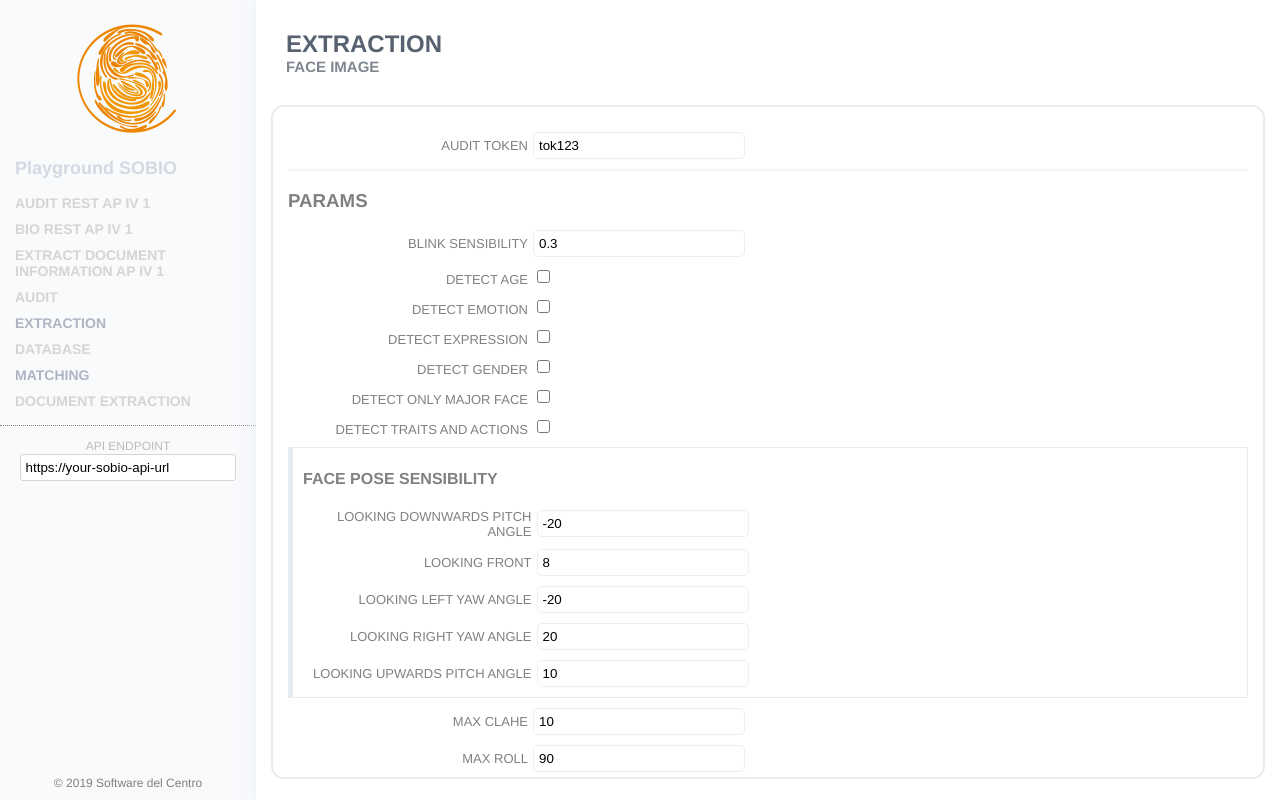
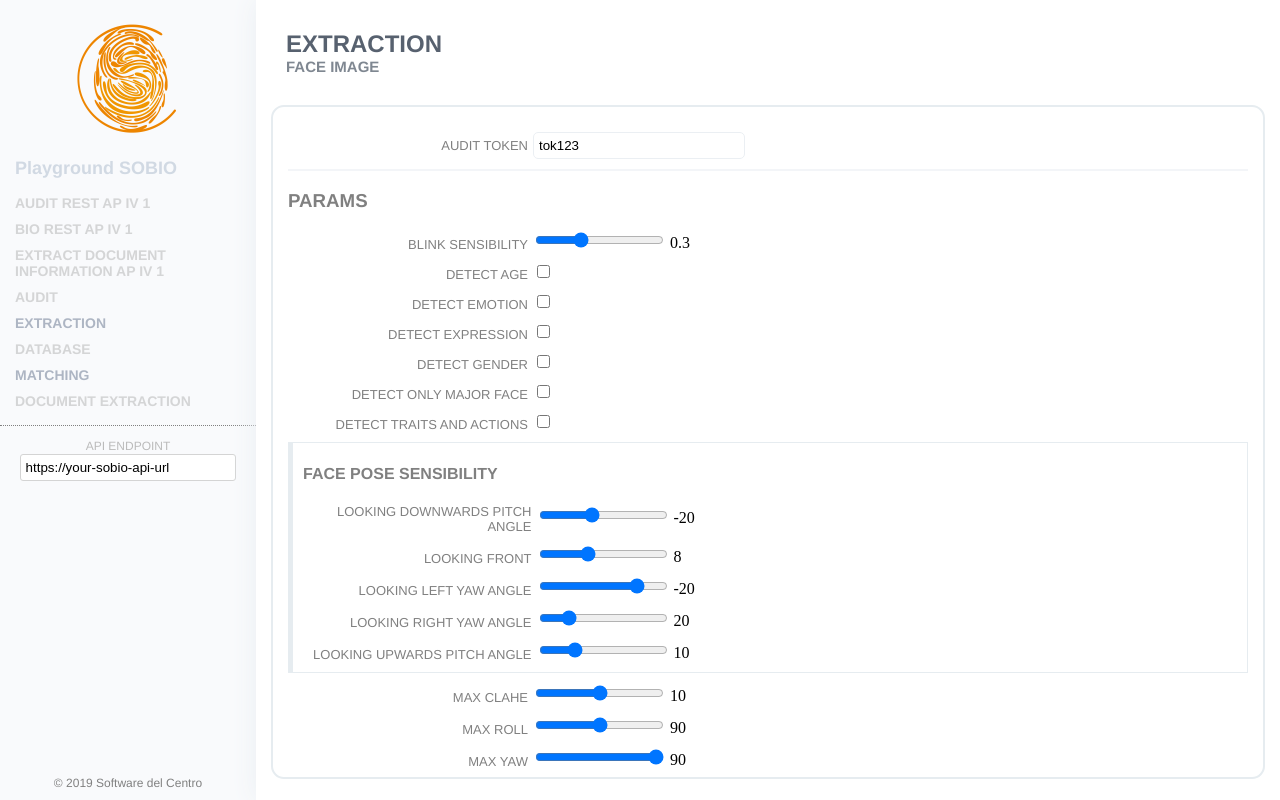
Before and after one commit to softwaredelcentro/sobio-playground, an Angular app: page /extraction/extract-face-image in a window 1280 px wide. Built offline with nearby package versions, Linux system fonts and the light colour scheme.

Commit message:
input range.

```diff
--- a/src/app/dataTypeObjects/extractFace.ts
+++ b/src/app/dataTypeObjects/extractFace.ts
@@ -12,7 +12,7 @@ export class FacePoseSensibility {
 }
 
 export class Params {
-    blinkSensibility = 0.3;
+    blinkSensibility = 3;
     detectAge = false;
     detectEmotion = false;
     detectExpression = false;
--- a/src/app/pages/extraction/extract-face-image/extract-face-image.component.html
+++ b/src/app/pages/extraction/extract-face-image/extract-face-image.component.html
@@ -54,7 +54,7 @@
             <label>
                 Blink Sensibility
             </label>
-            <input type="number" name="blinkSensibility" [(ngModel)]="dto.params.blinkSensibility">
+            <input type="range" min="1" max="7" name="blinkSensibility" [(ngModel)]="dto.params.blinkSensibility"> {{dto.params.blinkSensibility/10}}
         </div>
         <div class="inputRow">
             <label>
@@ -102,90 +102,90 @@
                 <label>
                     Looking Downwards Pitch Angle
                 </label>
-                <input type="number" name="lookingDownwardsPitchAngle"
-                    [(ngModel)]="dto.params.facePoseSensibility.lookingDownwardsPitchAngle">
+                <input type="range" min="-30" max="-5" name="lookingDownwardsPitchAngle"
+                    [(ngModel)]="dto.params.facePoseSensibility.lookingDownwardsPitchAngle"> {{dto.params.facePoseSensibility.lookingDownwardsPitchAngle}}
             </div>
             <div class="inputRow">
                 <label>
                     Looking Front
                 </label>
-                <input type="number" name="lookingFront" [(ngModel)]="dto.params.facePoseSensibility.lookingFront">
+                <input type="range" min="1" max="20" name="lookingFront" [(ngModel)]="dto.params.facePoseSensibility.lookingFront"> {{dto.params.facePoseSensibility.lookingFront}}
             </div>
             <div class="inputRow">
                 <label>
                     Looking Left Yaw Angle
                 </label>
-                <input type="number" name="lookingLeftYawAngle"
-                    [(ngModel)]="dto.params.facePoseSensibility.lookingLeftYawAngle">
+                <input type="range" min="-60" max="-10" name="lookingLeftYawAngle"
+                    [(ngModel)]="dto.params.facePoseSensibility.lookingLeftYawAngle"> {{dto.params.facePoseSensibility.lookingLeftYawAngle}}
             </div>
             <div class="inputRow">
                 <label>
                     Looking Right Yaw Angle
                 </label>
-                <input type="number" name="lookingRightYawAngle"
-                    [(ngModel)]="dto.params.facePoseSensibility.lookingRightYawAngle">
+                <input type="range" min="10" max="60" name="lookingRightYawAngle"
+                    [(ngModel)]="dto.params.facePoseSensibility.lookingRightYawAngle"> {{dto.params.facePoseSensibility.lookingRightYawAngle}}
             </div>
             <div class="inputRow">
                 <label>
                     Looking Upwards Pitch Angle
                 </label>
-                <input type="number" name="lookingUpwardsPitchAngle"
-                    [(ngModel)]="dto.params.facePoseSensibility.lookingUpwardsPitchAngle">
+                <input type="range" min="5" max="25" name="lookingUpwardsPitchAngle"
+                    [(ngModel)]="dto.params.facePoseSensibility.lookingUpwardsPitchAngle"> {{dto.params.facePoseSensibility.lookingUpwardsPitchAngle}}
             </div>
         </section>
         <div class="inputRow">
             <label>
                 Max Clahe
             </label>
-            <input type="number" name="maxCLAHE" [(ngModel)]="dto.params.maxCLAHE">
+            <input type="range" min="5" max="15" name="maxCLAHE" [(ngModel)]="dto.params.maxCLAHE"> {{dto.params.maxCLAHE}}
         </div>
         <div class="inputRow">
             <label>
                 Max Roll
             </label>
-            <input type="number" name="maxRoll" [(ngModel)]="dto.params.maxRoll">
+            <input type="range" min="0" max="180" name="maxRoll" [(ngModel)]="dto.params.maxRoll"> {{dto.params.maxRoll}}
         </div>
         <div class="inputRow">
             <label>
                 Max Yaw
             </label>
-            <input type="number" name="maxYaw" [(ngModel)]="dto.params.maxYaw">
+            <input type="range" min="0" max="90" name="maxYaw" [(ngModel)]="dto.params.maxYaw"> {{dto.params.maxYaw}}
         </div>
         <div class="inputRow">
             <label>
                 Min Clahe
             </label>
-            <input type="number" name="minCLAHE" [(ngModel)]="dto.params.minCLAHE">
+            <input type="range" min="0" max="5" name="minCLAHE" [(ngModel)]="dto.params.minCLAHE"> {{dto.params.minCLAHE}}
         </div>
         <div class="inputRow">
             <label>
                 Min Confidence
             </label>
-            <input type="number" name="minConfidence" [(ngModel)]="dto.params.minConfidence">
+            <input type="range" min="0" max="100" name="minConfidence" [(ngModel)]="dto.params.minConfidence"> {{dto.params.minConfidence}}
         </div>
         <div class="inputRow">
             <label>
                 Min IOD
             </label>
-            <input type="number" name="minIOD" [(ngModel)]="dto.params.minIOD">
+            <input type="range" min="8" max="1024" name="minIOD" [(ngModel)]="dto.params.minIOD"> {{dto.params.minIOD}}
         </div>
         <div class="inputRow">
             <label>
                 Min Quality
             </label>
-            <input type="number" name="minQuality" [(ngModel)]="dto.params.minQuality">
+            <input type="range" min="0" max="100" name="minQuality" [(ngModel)]="dto.params.minQuality"> {{dto.params.minQuality}}
         </div>
         <div class="inputRow">
             <label>
                 Scale H
             </label>
-            <input type="number" name="scaleH" [(ngModel)]="dto.params.scaleH">
+            <input type="range" min="0" max="2" name="scaleH" [(ngModel)]="dto.params.scaleH"> {{dto.params.scaleH}}
         </div>
         <div class="inputRow">
             <label>
                 Thumbnail Width
             </label>
-            <input type="number" name="thumbnailWidth" [(ngModel)]="dto.params.thumbnailWidth">
+            <input type="range" min="24" max="512" name="thumbnailWidth" [(ngModel)]="dto.params.thumbnailWidth"> {{dto.params.thumbnailWidth}}
         </div>
         <div class="inputRow">
             <label>
@@ -203,7 +203,7 @@
             <label>
                 Video Frames Seq
             </label>
-            <input type="number" name="videoFramesSeq" [(ngModel)]="dto.params.videoFramesSeq">
+            <input type="range" min="1" max="5" name="videoFramesSeq" [(ngModel)]="dto.params.videoFramesSeq"> {{dto.params.videoFramesSeq}}
         </div>
     </section>
     <section>
--- a/src/app/pages/extraction/extract-face-image/extract-face-image.component.ts
+++ b/src/app/pages/extraction/extract-face-image/extract-face-image.component.ts
@@ -49,6 +49,7 @@ export class ExtractFaceImageComponent implements OnInit {
   send() {
     this.error = false;
     this.loading = true;
+    this.dto.params.blinkSensibility = this.dto.params.blinkSensibility / 10;
     this.extractionSrv.extractFaceImage(this.dto).subscribe(resp => {
       console.log(resp);
       this.loading = false;
--- a/src/app/pages/extraction/extract-face-video/extract-face-video.component.html
+++ b/src/app/pages/extraction/extract-face-video/extract-face-video.component.html
@@ -50,7 +50,7 @@
       <label>
         Blink Sensibility
       </label>
-      <input type="number" name="blinkSensibility" value="" [(ngModel)]="dto.params.blinkSensibility">
+      <input type="range" min="1" max="7" name="blinkSensibility" value="" [(ngModel)]="dto.params.blinkSensibility"> {{dto.params.blinkSensibility/10}}
     </div>
     <div class="inputRow">
       <label>
@@ -97,90 +97,90 @@
         <label>
           Looking Downwards Pitch Angle
         </label>
-        <input type="number" name="lookingDownwardsPitchAngle"
-          [(ngModel)]="dto.params.facePoseSensibility.lookingDownwardsPitchAngle">
+        <input type="range" min="-30" max="-5" name="lookingDownwardsPitchAngle"
+          [(ngModel)]="dto.params.facePoseSensibility.lookingDownwardsPitchAngle"> {{dto.params.facePoseSensibility.lookingDownwardsPitchAngle}}
       </div>
       <div class="inputRow">
         <label>
           Looking Front
         </label>
-        <input type="number" name="lookingFront" [(ngModel)]="dto.params.facePoseSensibility.lookingFront">
+        <input type="range" min="1" max="20" name="lookingFront" [(ngModel)]="dto.params.facePoseSensibility.lookingFront"> {{dto.params.facePoseSensibility.lookingFront}}
       </div>
       <div class="inputRow">
         <label>
           Looking Left Yaw Angle
         </label>
-        <input type="number" name="lookingLeftYawAngle"
-          [(ngModel)]="dto.params.facePoseSensibility.lookingLeftYawAngle">
+        <input type="range" min="-60" max="-10" name="lookingLeftYawAngle"
+          [(ngModel)]="dto.params.facePoseSensibility.lookingLeftYawAngle"> {{dto.params.facePoseSensibility.lookingLeftYawAngle}}
       </div>
       <div class="inputRow">
         <label>
           Looking Right Yaw Angle
         </label>
-        <input type="number" name="lookingRightYawAngle"
-          [(ngModel)]="dto.params.facePoseSensibility.lookingRightYawAngle">
+        <input type="range" min="10" max="60" name="lookingRightYawAngle"
+          [(ngModel)]="dto.params.facePoseSensibility.lookingRightYawAngle"> {{dto.params.facePoseSensibility.lookingRightYawAngle}}
       </div>
       <div class="inputRow">
         <label>
           Looking Upwards Pitch Angle
         </label>
-        <input type="number" name="lookingUpwardsPitchAngle"
-          [(ngModel)]="dto.params.facePoseSensibility.lookingUpwardsPitchAngle">
+        <input type="range" min="5" max="25" name="lookingUpwardsPitchAngle"
+          [(ngModel)]="dto.params.facePoseSensibility.lookingUpwardsPitchAngle"> {{dto.params.facePoseSensibility.lookingUpwardsPitchAngle}}
       </div>
     </section>
     <div class="inputRow">
       <label>
         Max Clahe
       </label>
-      <input type="number" name="maxCLAHE" value="" [(ngModel)]="dto.params.maxCLAHE">
+      <input type="range" min="5" max="15" name="maxCLAHE" [(ngModel)]="dto.params.maxCLAHE"> {{dto.params.maxCLAHE}}
     </div>
     <div class="inputRow">
       <label>
         Max Roll
       </label>
-      <input type="number" name="maxRoll" value="" [(ngModel)]="dto.params.maxRoll">
+      <input type="range" min="0" max="180" name="maxRoll" [(ngModel)]="dto.params.maxRoll"> {{dto.params.maxRoll}}
     </div>
     <div class="inputRow">
       <label>
         Max Yaw
       </label>
-      <input type="number" name="maxYaw" value="" [(ngModel)]="dto.params.maxYaw">
+      <input type="range" min="0" max="90" name="maxYaw" [(ngModel)]="dto.params.maxYaw"> {{dto.params.maxYaw}}
     </div>
     <div class="inputRow">
       <label>
         Min Clahe
       </label>
-      <input type="number" name="minCLAHE" value="" [(ngModel)]="dto.params.minCLAHE">
+      <input type="range" min="0" max="5" name="minCLAHE" [(ngModel)]="dto.params.minCLAHE"> {{dto.params.minCLAHE}}
     </div>
     <div class="inputRow">
       <label>
         Min Confidence
       </label>
-      <input type="number" name="minConfidence" value="" [(ngModel)]="dto.params.minConfidence">
+      <input type="range" min="0" max="100" name="minConfidence" [(ngModel)]="dto.params.minConfidence"> {{dto.params.minConfidence}}
     </div>
     <div class="inputRow">
       <label>
         Min IOD
       </label>
-      <input type="number" name="minIOD" value="" [(ngModel)]="dto.params.minIOD">
+      <input type="range" min="8" max="1024" name="minIOD" [(ngModel)]="dto.params.minIOD"> {{dto.params.minIOD}}
     </div>
     <div class="inputRow">
       <label>
         Min Quality
       </label>
-      <input type="number" name="minQuality" value="" [(ngModel)]="dto.params.minQuality">
+      <input type="range" min="0" max="100" name="minQuality" [(ngModel)]="dto.params.minQuality"> {{dto.params.minQuality}}
     </div>
     <div class="inputRow">
       <label>
         Scale H
       </label>
-      <input type="number" name="scaleH" value="" [(ngModel)]="dto.params.scaleH">
+      <input type="range" min="0" max="2" name="scaleH" [(ngModel)]="dto.params.scaleH"> {{dto.params.scaleH}}
     </div>
     <div class="inputRow">
       <label>
         Thumbnail Width
       </label>
-      <input type="number" name="thumbnailWidth" value="" [(ngModel)]="dto.params.thumbnailWidth">
+      <input type="range" min="24" max="512" name="thumbnailWidth" [(ngModel)]="dto.params.thumbnailWidth"> {{dto.params.thumbnailWidth}}
     </div>
     <div class="inputRow">
       <label>
@@ -198,7 +198,7 @@
       <label>
         Video Frames Seq
       </label>
-      <input type="number" value="" name="videoFramesSeq" [(ngModel)]="dto.params.videoFramesSeq">
+      <input type="range" min="1" max="5" name="videoFramesSeq" [(ngModel)]="dto.params.videoFramesSeq"> {{dto.params.videoFramesSeq}}
     </div>
   </section>
   <section>
--- a/src/app/pages/extraction/extract-face-video/extract-face-video.component.ts
+++ b/src/app/pages/extraction/extract-face-video/extract-face-video.component.ts
@@ -44,6 +44,7 @@ export class ExtractFaceVideoComponent implements OnInit {
   send() {
     this.error = false;
     this.loading = true;
+    this.dto.params.blinkSensibility = this.dto.params.blinkSensibility / 10;
     this.extractionSrv.extractFaceVideo(this.dto).subscribe(resp => {
       console.log(resp);
       this.loading = false;
```
